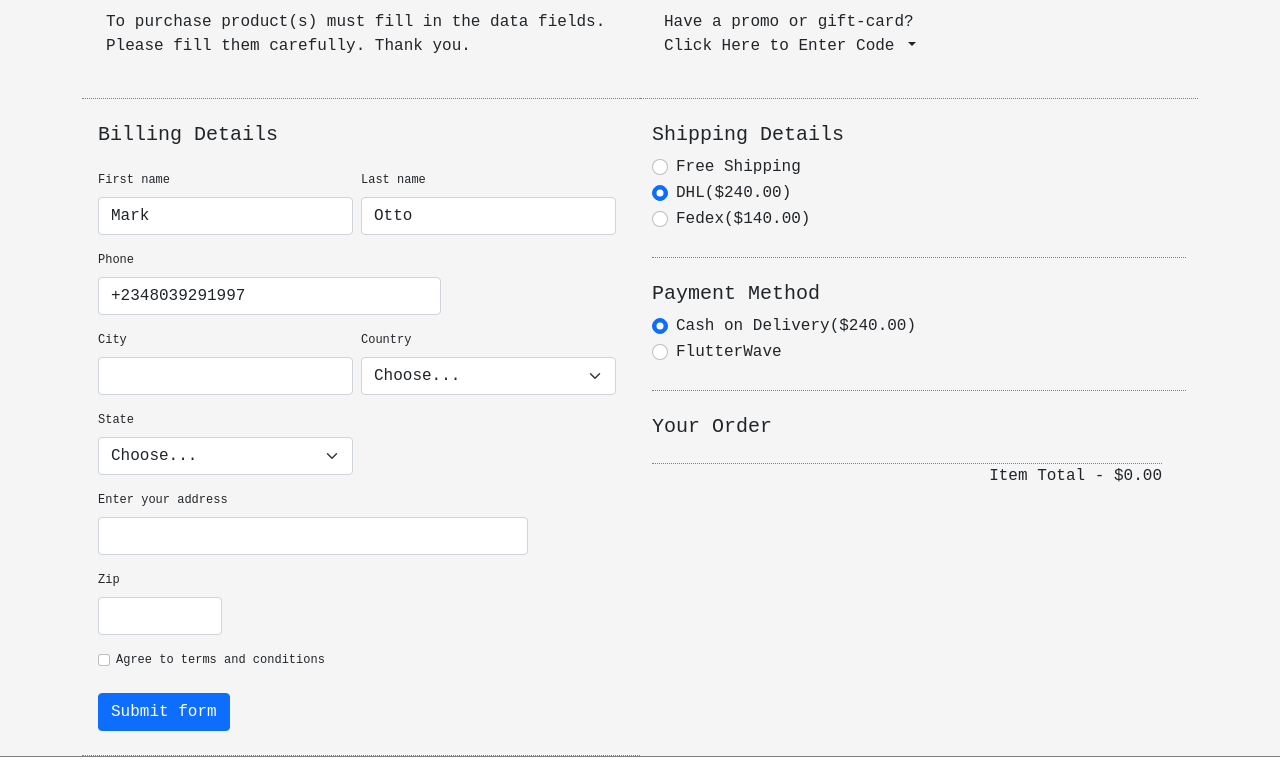
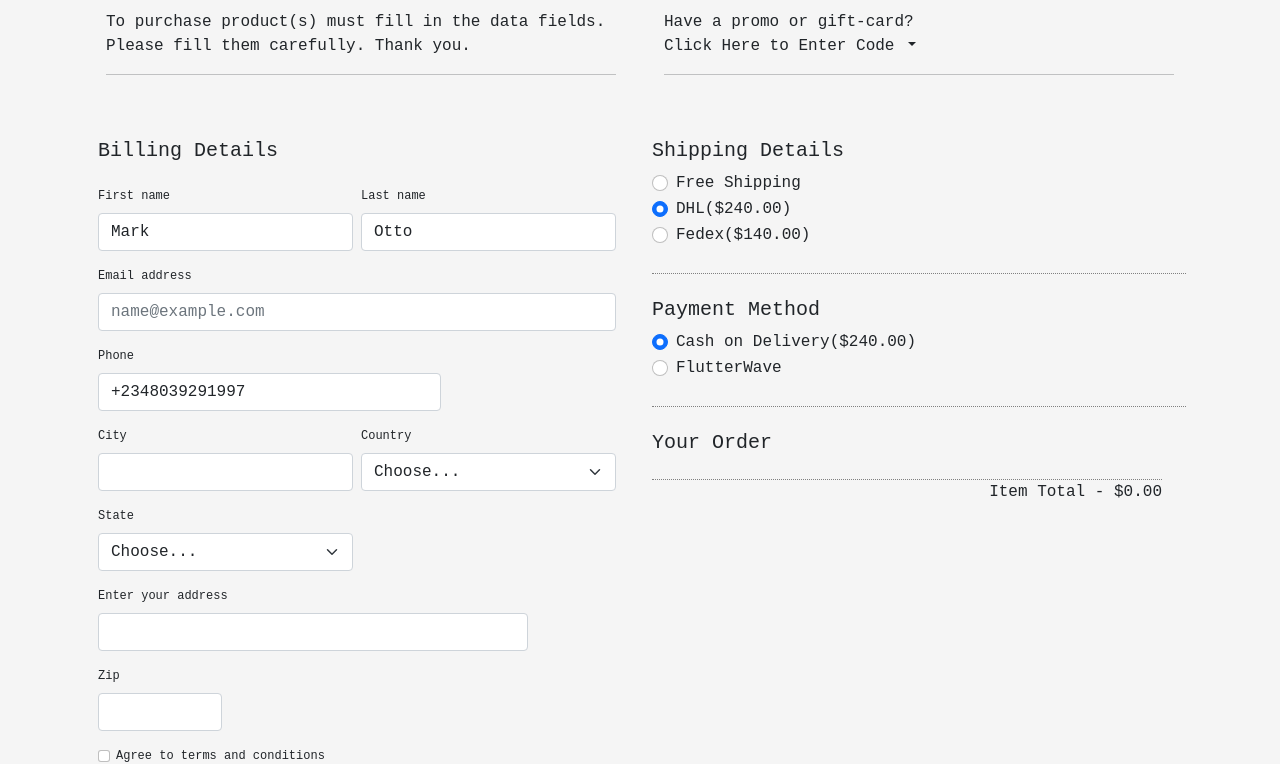
Before and after one commit to Moween/mo-fashion-store, a website: page checkout.html in a window 1280 px wide. Shown: the part 143-907 px from the top of the page. Drawn offline with nearby package versions, Linux system fonts and the light colour scheme.

Commit message:
Add horizontal rule.

```diff
--- a/checkout.html
+++ b/checkout.html
@@ -119,16 +119,17 @@
     </nav>
   </header>
   <main>
-    <div class="container overflow-hidden">
+    <div class="container limited overflow-hidden">
       <h1 class="px-4 py-4 pb-0">Checkout</h1>
       <div class="row gx-5">
-        <div class="col-sm-12 col-md-6 br-bottom info">
+        <div class="col-sm-12 col-md-6 info">
           <p class="paragrph01">
             To purchase product(s) must fill in the data fields.
             Please fill them carefully. Thank you.
           </p>
+          <hr>
         </div>
-        <div class="col-sm-12 col-md-6 br-bottom p-4">
+        <div class="col-sm-12 col-md-6 p-4">
           <p class="mb-0 pb-0">Have a promo or gift-card?</p>
           <div class="dropdown">
             <p
@@ -149,11 +150,12 @@
               </div>
             </ul>
           </div>
+          <hr>
         </div>
       </div>
       <div class="row">
         <section class="col-sm-12 form-group col-md-6 p-4 br-bottom">
-          <form class="row g-3 needs-validation" novalidate>
+          <form action="paymentForm" class="row g-3 needs-validation" novalidate>
             <h2 id="billing-details">Billing Details</h2>
             <div class="col-md-6 ps-0">
               <label for="validationCustom01" class="form-label">First name</label>
@@ -168,6 +170,10 @@
               <div class="valid-feedback">
                 Looks good!
               </div>
+            </div>
+            <div class="ps-0">
+              <label for="e-mail" class="form-label">Email address</label>
+              <input type="email" class="form-control" id="e-mail" placeholder="name@example.com">
             </div>
             <div class="col-md-8 ps-0">
               <label for="tel" class="form-label">Phone</label>
@@ -237,10 +243,8 @@
                 </div>
               </div>
             </div>
-            <div class="col-12 ps-0
-
-            ">
-              <button class="btn btn-primary" type="submit">Submit form</button>
+            <div class="col-12 ps-0">
+              <button class="btn btn-primary" type="submit">Pay with PayStack</button>
             </div>
           </form>
         </section>
```
